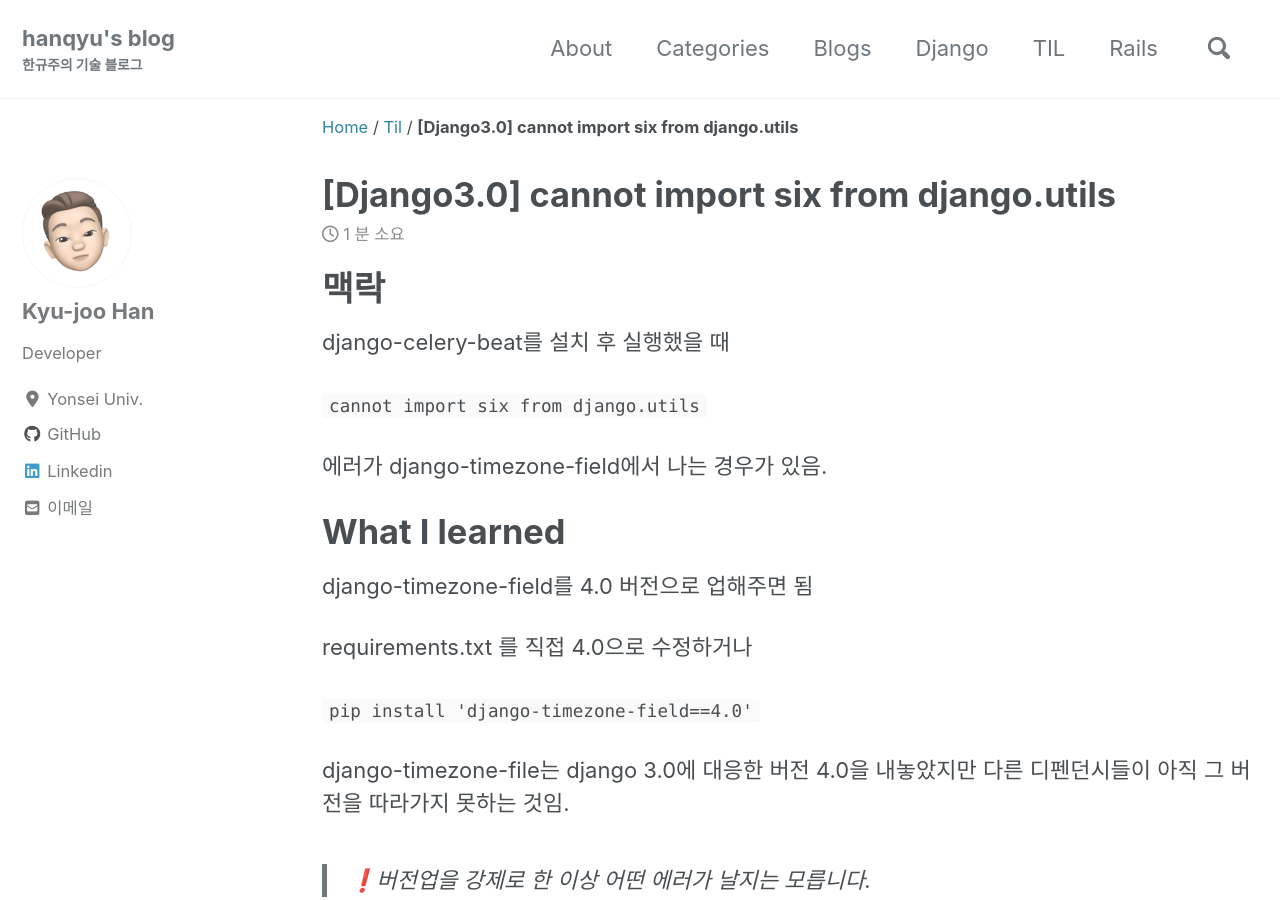
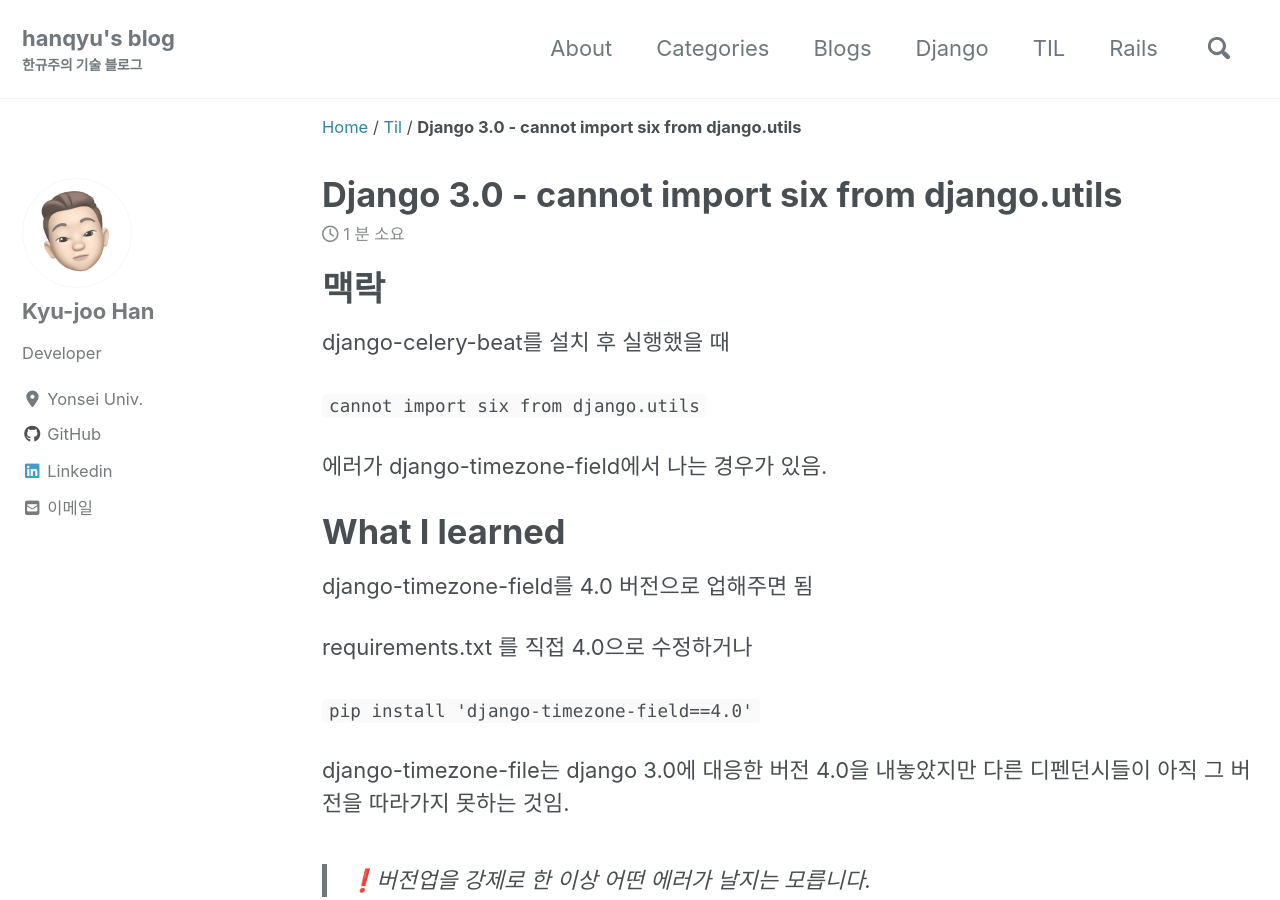
Before and after one commit to hanqyu/hanqyu.github.io, a Jekyll site: the page built from _posts/2020-02-05-cannot-import-six-from-django-utils.md, in a window 1280 px wide and 900 px high. Built offline with Jekyll 4.4.1, drawn with Linux system fonts in a browser that asks for light colours; cached includes are drawn as plain includes; nearby versions of some CDN libraries; comment, search, counter and statistics services are not loaded; some of the changed text lies outside the part shown.

Commit message:
post(수정) - 2020-02-05-cannot-import-six-from-django-utils.md정 * 태그 추가, 타이틀 수정

```diff
--- a/_posts/2020-02-05-cannot-import-six-from-django-utils.md
+++ b/_posts/2020-02-05-cannot-import-six-from-django-utils.md
@@ -1,7 +1,7 @@
 ---
-title: "[Django3.0] cannot import six from django.utils"
+title: "Django 3.0 - cannot import six from django.utils"
 categories: [TIL]
-tags: [Django, dependencies, github, issues, drf, django-allauth, ]
+tags: [Django, dependencies, github, issues, drf, django-allauth, django-rest-framework, django-grappelli, django-celery-beat, django-admin-tools]
 excerpt: "django 3.0 디펜던시 오류 해결하기"
 ---
 # 맥락
```
